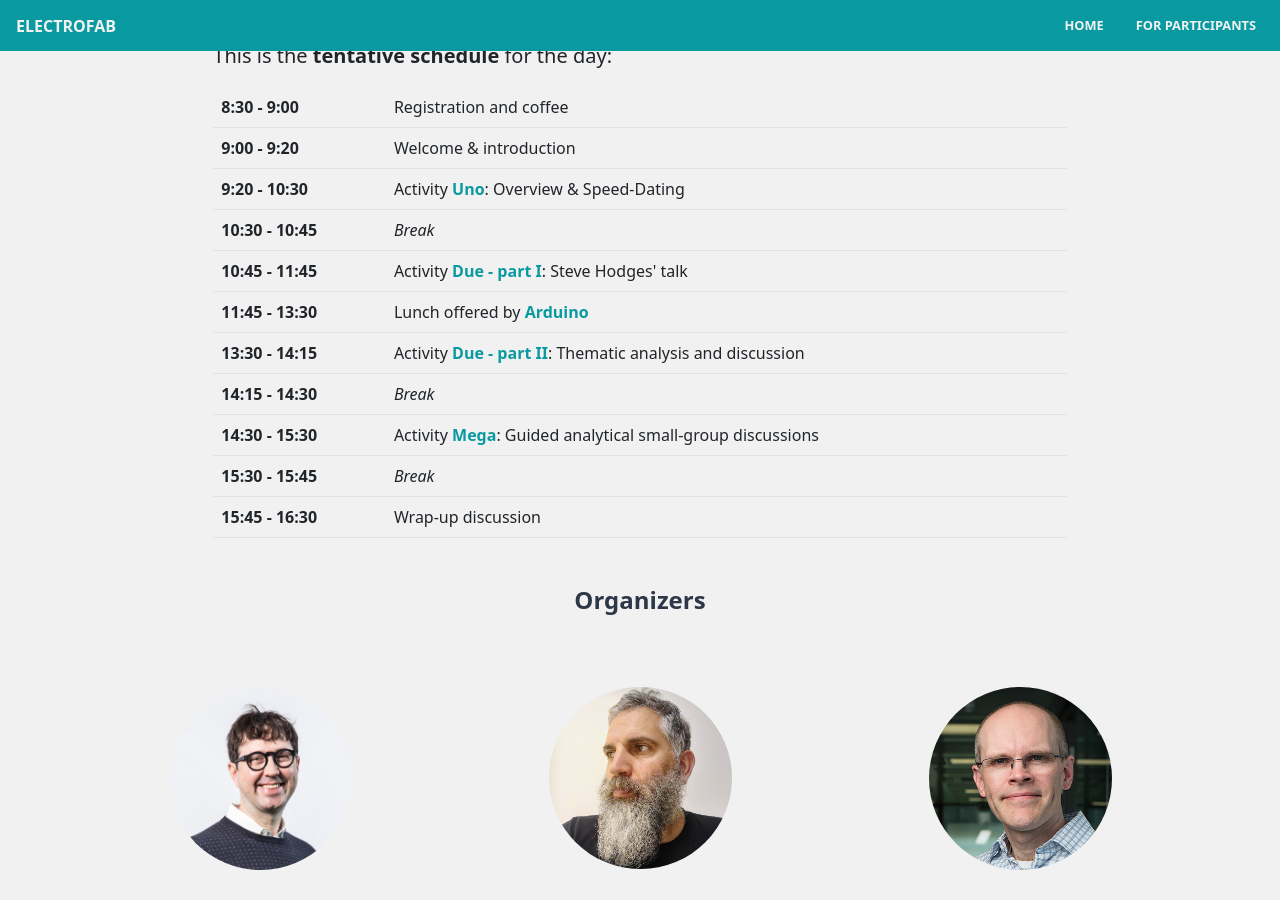
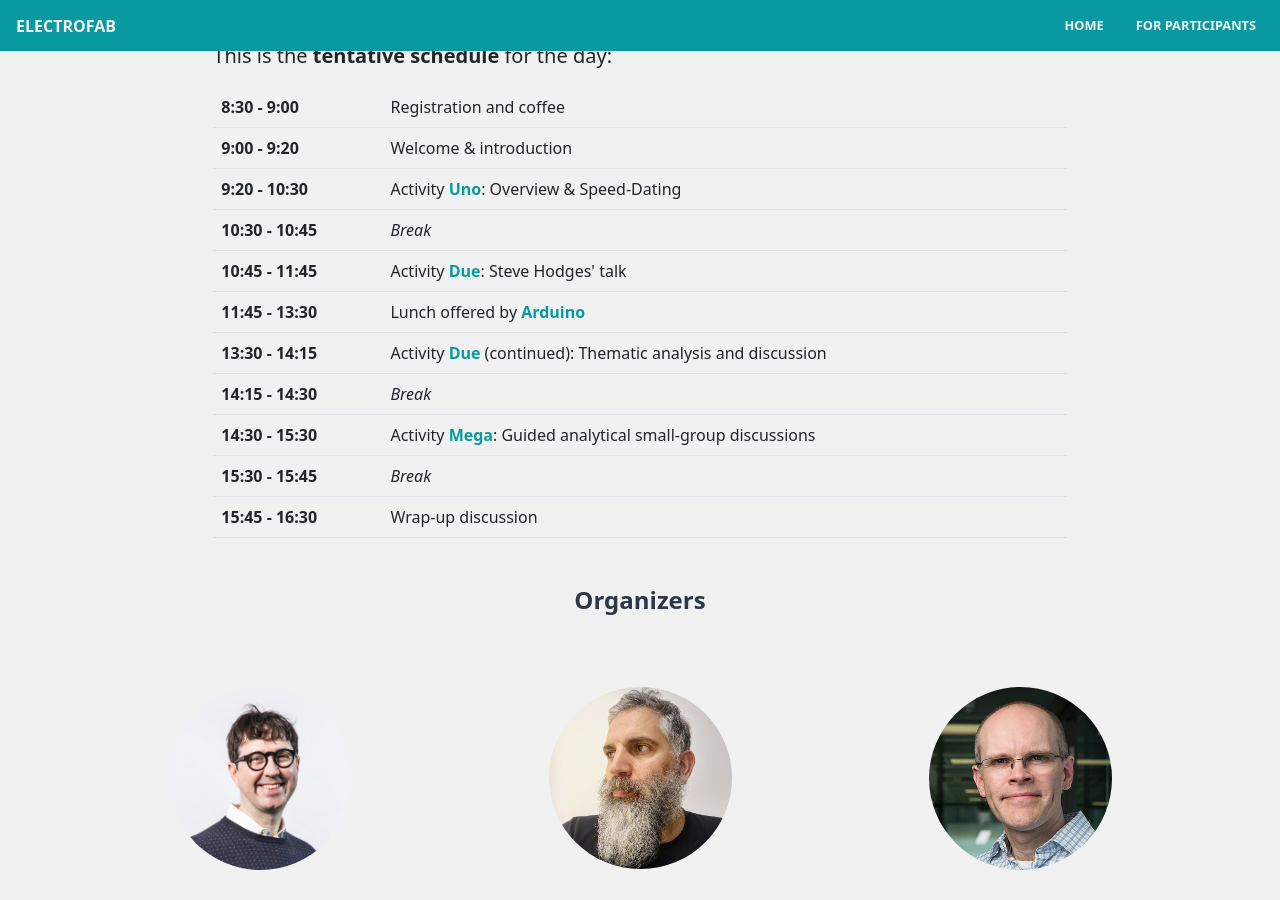
Before and after one commit to BeyondPrototyping/WorkshopWeb2023, a Jekyll site: the page built from index.html, in a window 1280 px wide and 900 px high, scrolled down 2938 px. Built offline with Jekyll 4.4.1, drawn with Linux system fonts in a browser that asks for light colours.

Commit message:
Update practical.html

```diff
--- a/_includes/content/practical.html
+++ b/_includes/content/practical.html
@@ -28,7 +28,7 @@
 		</tr>
 		<tr>
 			<th>10:45 - 11:45</th>
-			<td>Activity <span class="text-info fw-bold">Due - part I</span>: Steve Hodges' talk</td>
+			<td>Activity <span class="text-info fw-bold">Due</span>: Steve Hodges' talk</td>
 		</tr>
 		<tr>
 			<th>11:45 - 13:30</th>
@@ -36,7 +36,7 @@
 		</tr>
 		<tr>
 			<th>13:30 - 14:15</th>
-			<td>Activity <span class="text-info fw-bold">Due - part II</span>: Thematic analysis and discussion</td>
+			<td>Activity <span class="text-info fw-bold">Due</span> (continued): Thematic analysis and discussion</td>
 		</tr>
 		<tr>
 			<th>14:15 - 14:30</th>
```
